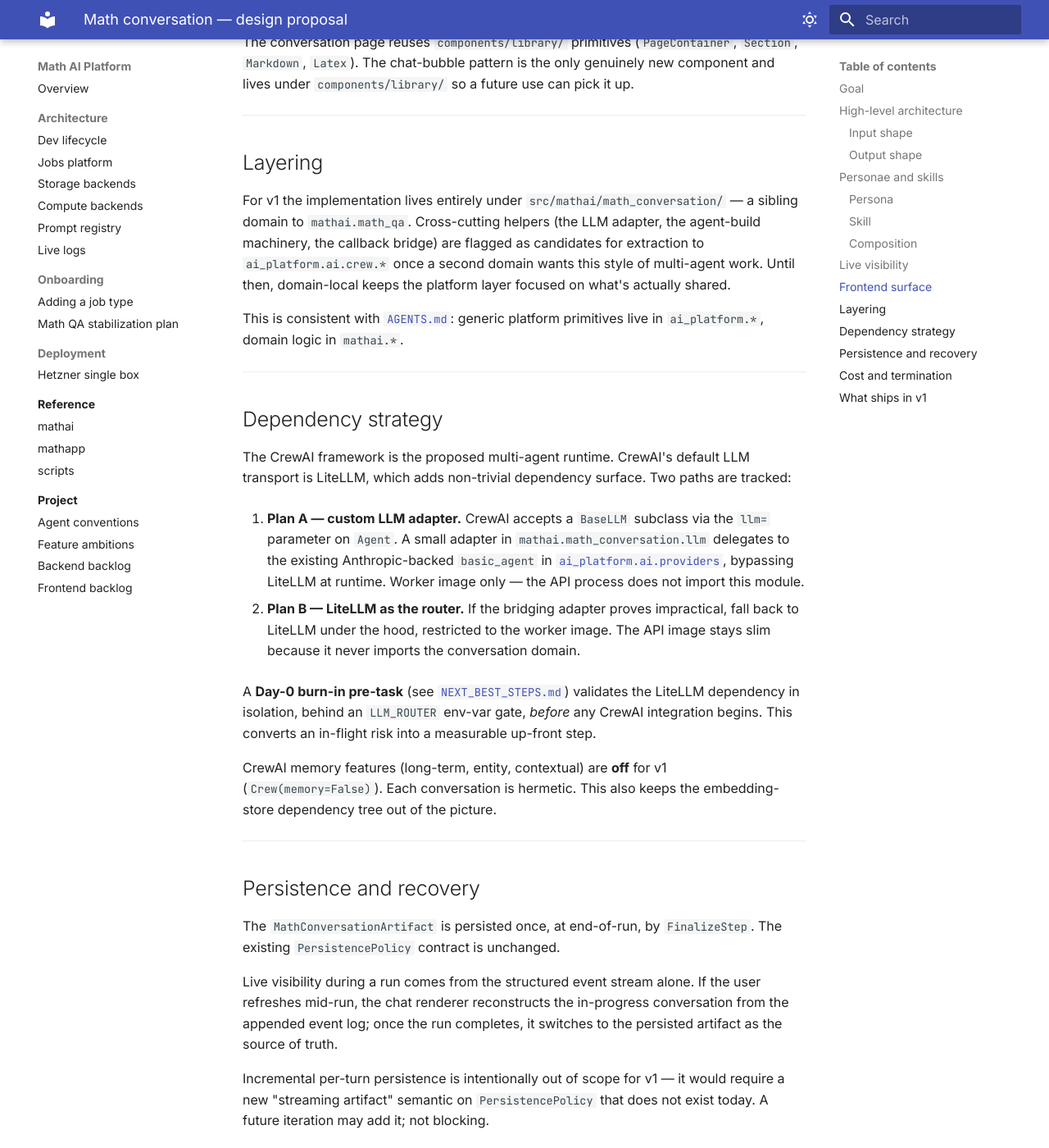
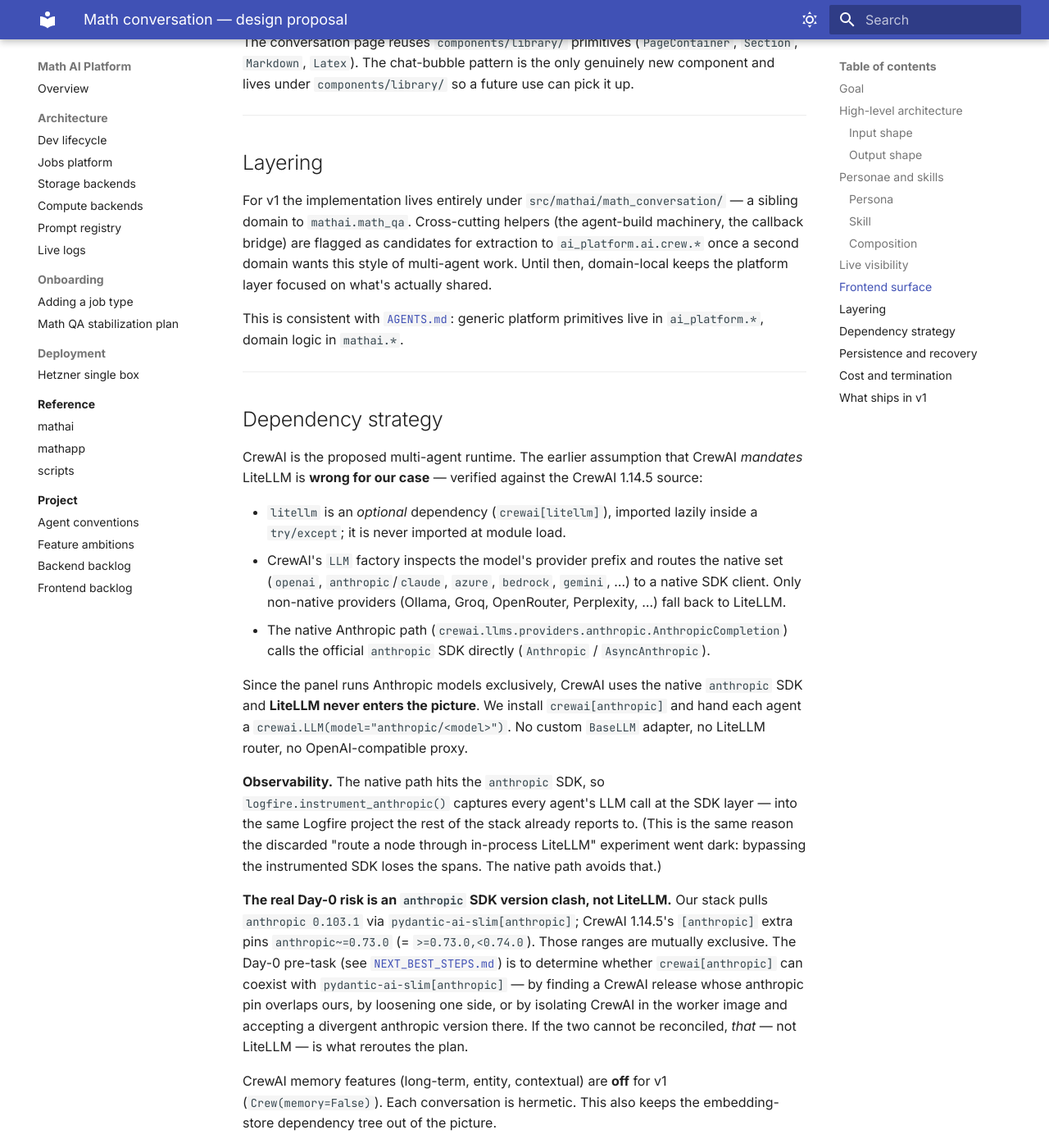
Before and after one commit to sepoul/ai-platform, an MkDocs documentation site: the page built from docs/math_conversation.md, in a window 1280 px wide and 1400 px high, scrolled down 4817 px. Shown: the whole window at 82% size. Built offline with MkDocs 1.6.1 and Material for MkDocs 9.7.7, drawn with Linux system fonts in a browser that asks for light colours; some of the changed text lies outside the part shown.

Commit message:
docs(math_conversation): correct CrewAI dependency strategy — native anthropic, not litellm
Verified against CrewAI 1.14.5 source: litellm is an optional fallback,
not the default transport. CrewAI routes Anthropic through the native
anthropic SDK, so we use crewai[anthropic] with no litellm, no BaseLLM
adapter, no proxy. Observability comes from logfire.instrument_anthropic().
Re-aims the Day-0 gate at the real risk: the anthropic SDK version clash
(our 0.103.1 via pydantic-ai vs crewai's anthropic~=0.73.0).

Co-Authored-By: Claude Opus 4.7 <noreply@anthropic.com>

```diff
--- a/docs/math_conversation.md
+++ b/docs/math_conversation.md
@@ -240,7 +240,7 @@ pattern is the only genuinely new component and lives under
 
 For v1 the implementation lives entirely under
 `src/mathai/math_conversation/` — a sibling domain to
-`mathai.math_qa`. Cross-cutting helpers (the LLM adapter, the
+`mathai.math_qa`. Cross-cutting helpers (the
 agent-build machinery, the callback bridge) are flagged as
 candidates for extraction to `ai_platform.ai.crew.*` once a second
 domain wants this style of multi-agent work. Until then,
@@ -255,28 +255,45 @@ platform primitives live in `ai_platform.*`, domain logic in
 
 ## Dependency strategy
 
-The CrewAI framework is the proposed multi-agent runtime. CrewAI's
-default LLM transport is LiteLLM, which adds non-trivial
-dependency surface. Two paths are tracked:
+CrewAI is the proposed multi-agent runtime. The earlier assumption
+that CrewAI *mandates* LiteLLM is **wrong for our case** — verified
+against the CrewAI 1.14.5 source:
 
-1. **Plan A — custom LLM adapter.** CrewAI accepts a `BaseLLM`
-   subclass via the `llm=` parameter on `Agent`. A small adapter
-   in `mathai.math_conversation.llm` delegates to the existing
-   Anthropic-backed `basic_agent` in
-   [`ai_platform.ai.providers`](../src/ai_platform/ai/providers/),
-   bypassing LiteLLM at runtime. Worker image only — the API
-   process does not import this module.
+- `litellm` is an *optional* dependency (`crewai[litellm]`), imported
+  lazily inside a `try/except`; it is never imported at module load.
+- CrewAI's `LLM` factory inspects the model's provider prefix and
+  routes the native set (`openai`, `anthropic`/`claude`, `azure`,
+  `bedrock`, `gemini`, …) to a native SDK client. Only non-native
+  providers (Ollama, Groq, OpenRouter, Perplexity, …) fall back to
+  LiteLLM.
+- The native Anthropic path
+  (`crewai.llms.providers.anthropic.AnthropicCompletion`) calls the
+  official `anthropic` SDK directly (`Anthropic` / `AsyncAnthropic`).
 
-2. **Plan B — LiteLLM as the router.** If the bridging adapter
-   proves impractical, fall back to LiteLLM under the hood,
-   restricted to the worker image. The API image stays slim
-   because it never imports the conversation domain.
+Since the panel runs Anthropic models exclusively, CrewAI uses the
+native `anthropic` SDK and **LiteLLM never enters the picture**. We
+install `crewai[anthropic]` and hand each agent a
+`crewai.LLM(model="anthropic/<model>")`. No custom `BaseLLM` adapter,
+no LiteLLM router, no OpenAI-compatible proxy.
 
-A **Day-0 burn-in pre-task** (see
-[`NEXT_BEST_STEPS.md`](../NEXT_BEST_STEPS.md)) validates the
-LiteLLM dependency in isolation, behind an `LLM_ROUTER` env-var
-gate, *before* any CrewAI integration begins. This converts an
-in-flight risk into a measurable up-front step.
+**Observability.** The native path hits the `anthropic` SDK, so
+`logfire.instrument_anthropic()` captures every agent's LLM call at
+the SDK layer — into the same Logfire project the rest of the stack
+already reports to. (This is the same reason the discarded "route a
+node through in-process LiteLLM" experiment went dark: bypassing the
+instrumented SDK loses the spans. The native path avoids that.)
+
+**The real Day-0 risk is an `anthropic` SDK version clash, not
+LiteLLM.** Our stack pulls `anthropic 0.103.1` via
+`pydantic-ai-slim[anthropic]`; CrewAI 1.14.5's `[anthropic]` extra
+pins `anthropic~=0.73.0` (= `>=0.73.0,<0.74.0`). Those ranges are
+mutually exclusive. The Day-0 pre-task (see
+[`NEXT_BEST_STEPS.md`](../NEXT_BEST_STEPS.md)) is to determine whether
+`crewai[anthropic]` can coexist with `pydantic-ai-slim[anthropic]` —
+by finding a CrewAI release whose anthropic pin overlaps ours, by
+loosening one side, or by isolating CrewAI in the worker image and
+accepting a divergent anthropic version there. If the two cannot be
+reconciled, *that* — not LiteLLM — is what reroutes the plan.
 
 CrewAI memory features (long-term, entity, contextual) are **off**
 for v1 (`Crew(memory=False)`). Each conversation is hermetic. This
@@ -328,9 +345,10 @@ completes; runaway cost is gated by `max_turns` alone.
 - Persona/skill loaders extending the prompt registry with a
   `kind` discriminator.
 - Three personae with real prompts; skill bodies as stubs.
-- LLM adapter (Plan A) and `conclude` tool.
+- Native CrewAI Anthropic LLM wiring and `conclude` tool.
 - math-ui chat renderer + submit/CTA entry points.
-- Day-0 LiteLLM burn-in pre-task completed and measured.
+- Day-0 anthropic-SDK coexistence pre-task resolved
+  (`crewai[anthropic]` ↔ `pydantic-ai-slim[anthropic]`).
 
 What does **not** ship in v1:
 
```
